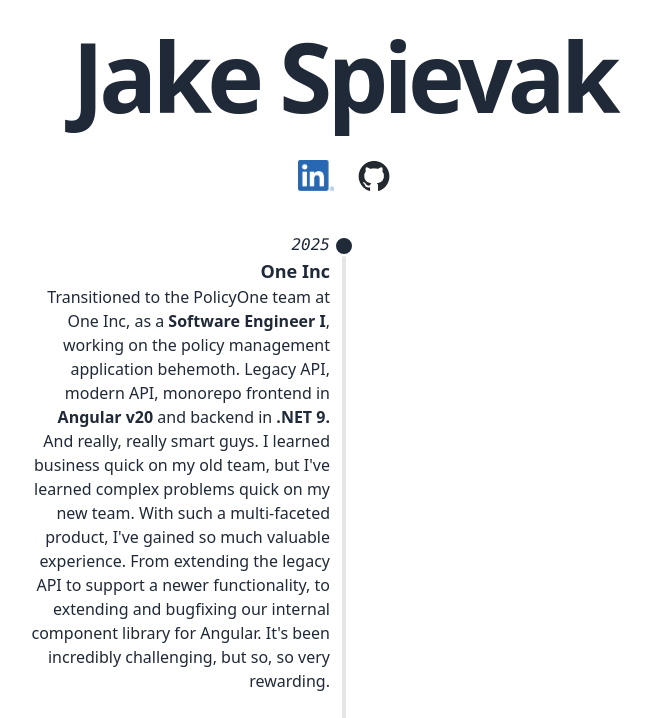
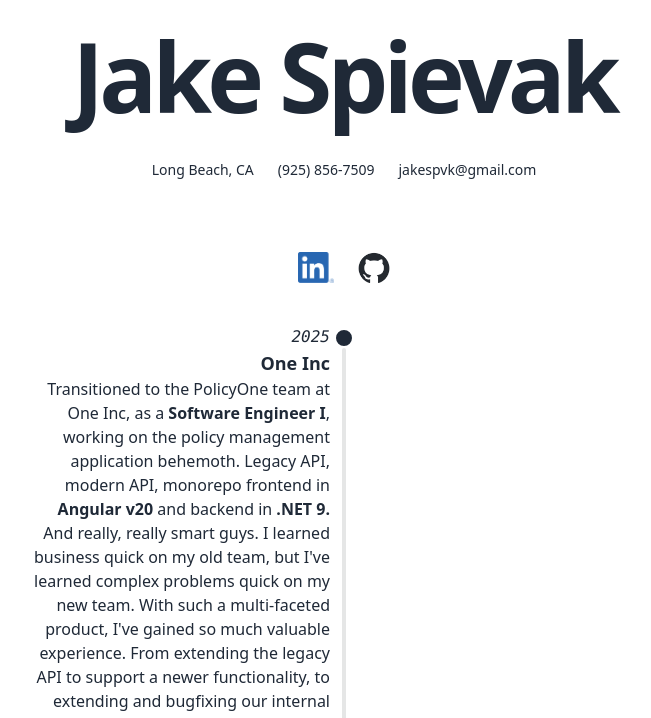
Before and after one commit to jakespvk/portfolio, a website: page index.html in a window 1280 px wide. Shown: the top 718 px of the page, without its empty margins (296-947 px from the left). Drawn offline with Linux system fonts and the light colour scheme.

Commit message:
Enhance footer with contact details and LinkedIn link
Added contact information and LinkedIn link to footer.

```diff
--- a/index.html
+++ b/index.html
@@ -8,6 +8,14 @@
 	<div class="absolute inset-y-fake top-7">
 
 	    <h1 id="main-name-big" class="mx-auto text-center tracking-tighter text-8xl font-bold">Jake Spievak</h1>
+
+		<div class="footer items-center p-4 inset-y-5 p-9">
+		<nav class="grid-flow-col gap-6 md:place-self-center md:justify-self-center">
+		    <p>Long Beach, CA</p>
+		    <a href="tel:925-856-7509" target="_blank" rel="noreferrer">(925) 856-7509</a>
+			<a href="mailto:jakespvk@gmail.com" target="_blank" rel="noreferrer">jakespvk@gmail.com</a>
+		</nav>
+	    </div>
 
 	    <div class="footer items-center p-4 inset-y-5 p-9">
 		<nav class="grid-flow-col gap-6 md:place-self-center md:justify-self-center">
```
